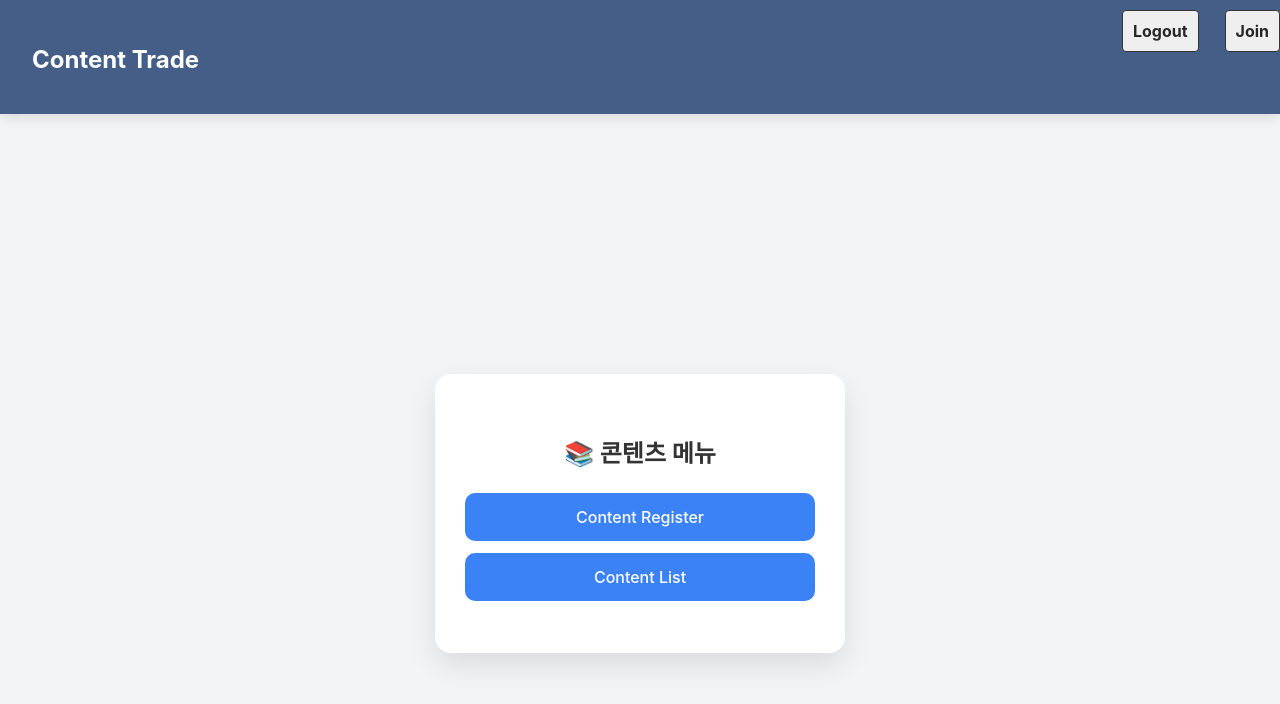
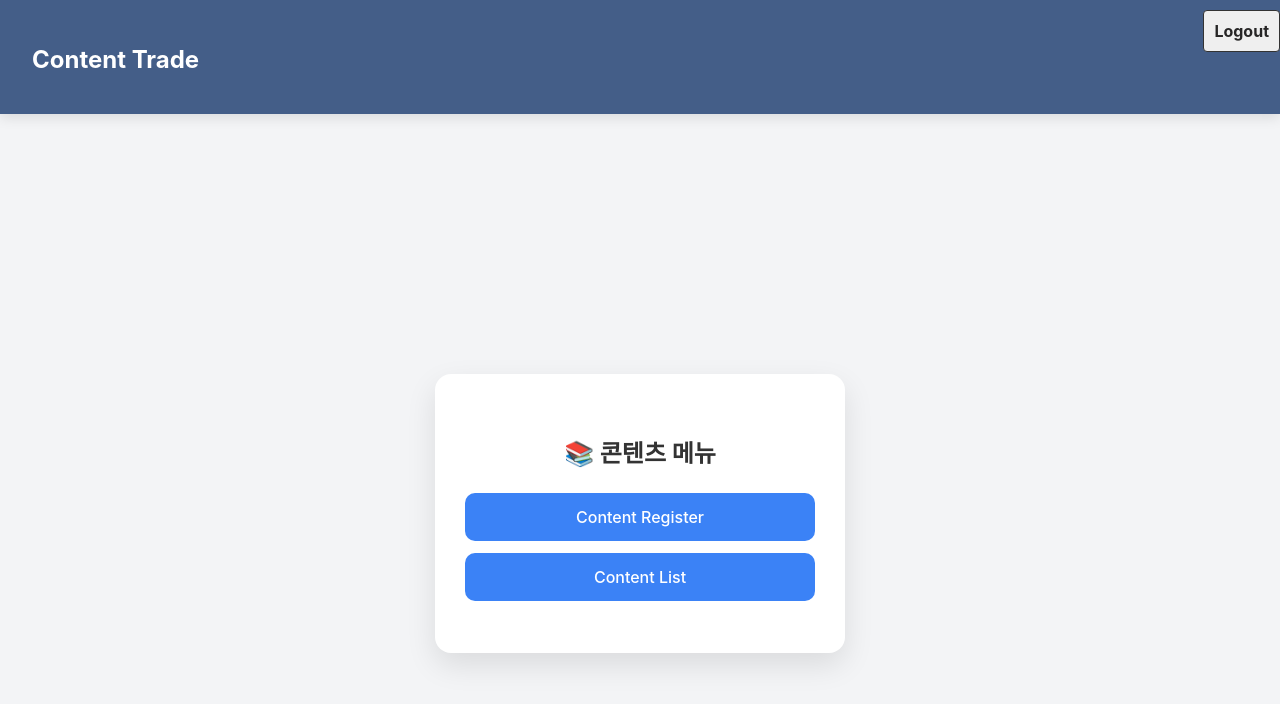
Before and after one commit to JeongWoo-Seo/contentTrade, a React (Create React App) app in the folder front/: page / in a window 1280 px wide. Shown: the top 704 px of the page. Built offline with nearby package versions, Linux system fonts and the light colour scheme; sample sign-in values are in the browser's storage.

Commit message:
modify server reset error - when make new file then nodemon reset

```diff
--- a/front/src/componet/Header.js
+++ b/front/src/componet/Header.js
@@ -25,12 +25,15 @@ export default function Header() {
         <Link to="/">Content Trade</Link>
       </h1>
       <nav className="menu">
-        {isLogin ? (
+        {isLogin ?
           <Link to="/logout" className="link">Logout</Link>
-        ) : (
-          <Link to="/login" className="link">Login</Link>
-        )}
-        <Link to="/join" className="link">Join</Link>
+          :
+          <>
+            <Link to="/login" className="link">Login</Link>
+            <Link to="/join" className="link">Join</Link>
+          </>
+        }
+
       </nav>
     </header>
   );
```
Also changed, not shown: 1 other file (tests, documents, lock files or other folders).
